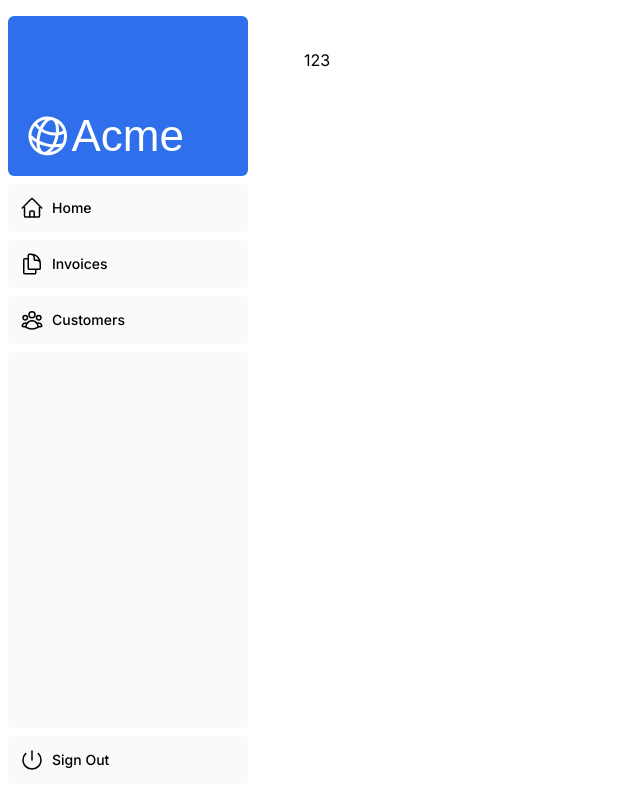
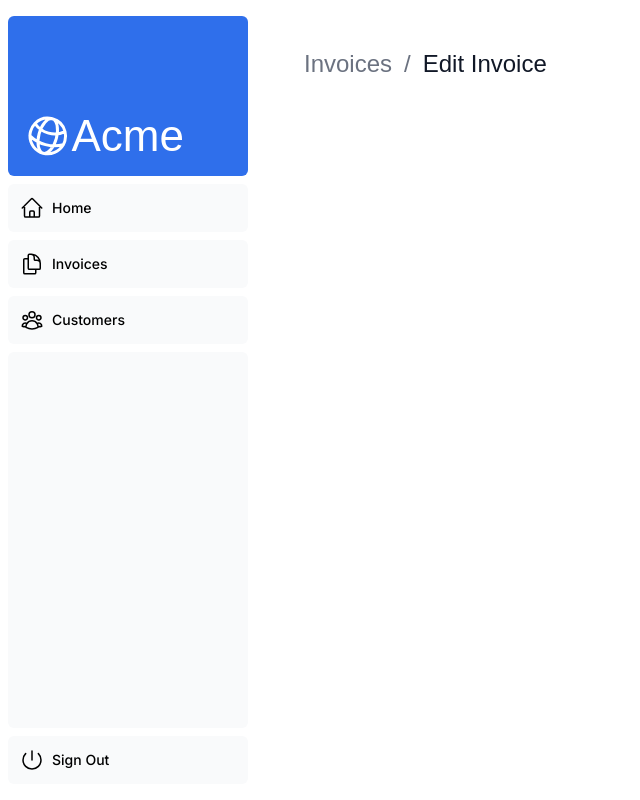
Before and after one commit to lianglanlan/next-react, a Next.js app: page /dashboard/invoices/1/edit in a window 1280 px wide. Shown: the whole page, without its empty margins (0-640 px from the left). Built offline with nearby package versions, Linux system fonts and the light colour scheme; a web font is replaced by a local one.

Commit message:
获取路由地址中的id

```diff
--- a/app/dashboard/invoices/[id]/edit/page.tsx
+++ b/app/dashboard/invoices/[id]/edit/page.tsx
@@ -1,5 +1,22 @@
-const Page = () => {
-    return <>123</>
-};
+import Form from '@/app/ui/invoices/edit-form';
+import Breadcrumbs from '@/app/ui/invoices/breadcrumbs';
+import { fetchCustomers } from '@/app/lib/data';
 
-export default Page;
+export default async function Page({ params }: { params: { id: string } }) {
+  const id = params.id;
+  return (
+    <main>
+      <Breadcrumbs
+        breadcrumbs={[
+          { label: 'Invoices', href: '/dashboard/invoices' },
+          {
+            label: 'Edit Invoice',
+            href: `/dashboard/invoices/${id}/edit`,
+            active: true,
+          },
+        ]}
+      />
+      {/* <Form invoice={invoice} customers={customers} /> */}
+    </main>
+  );
+}
```
